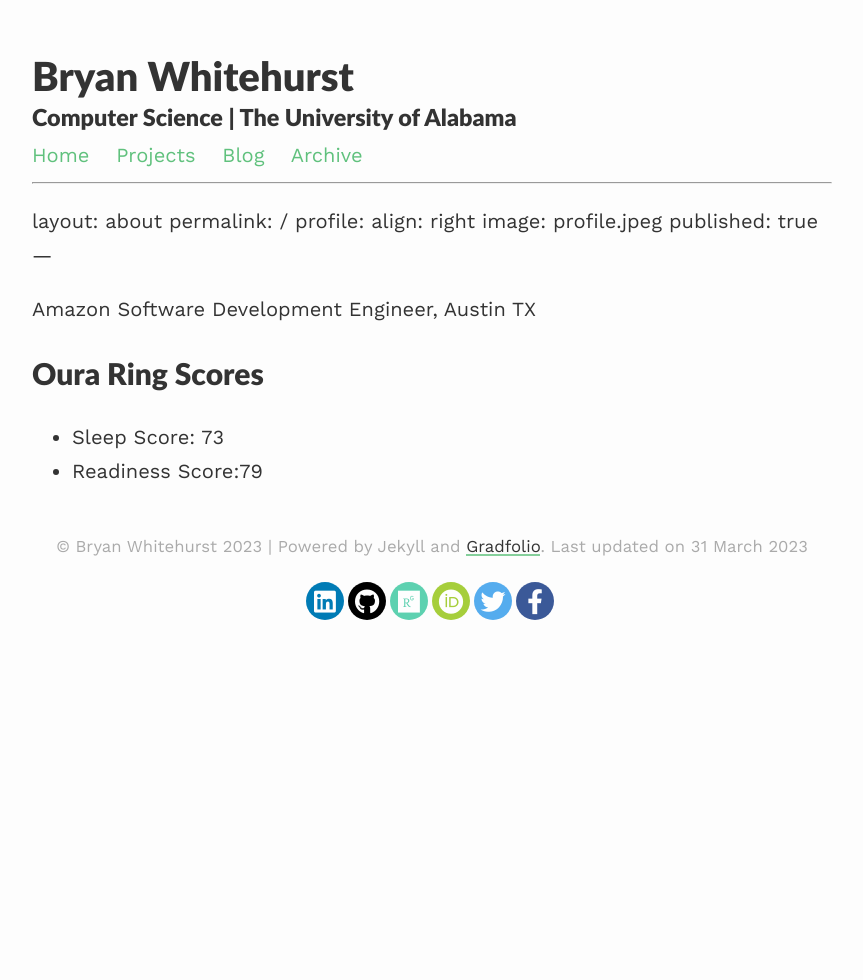
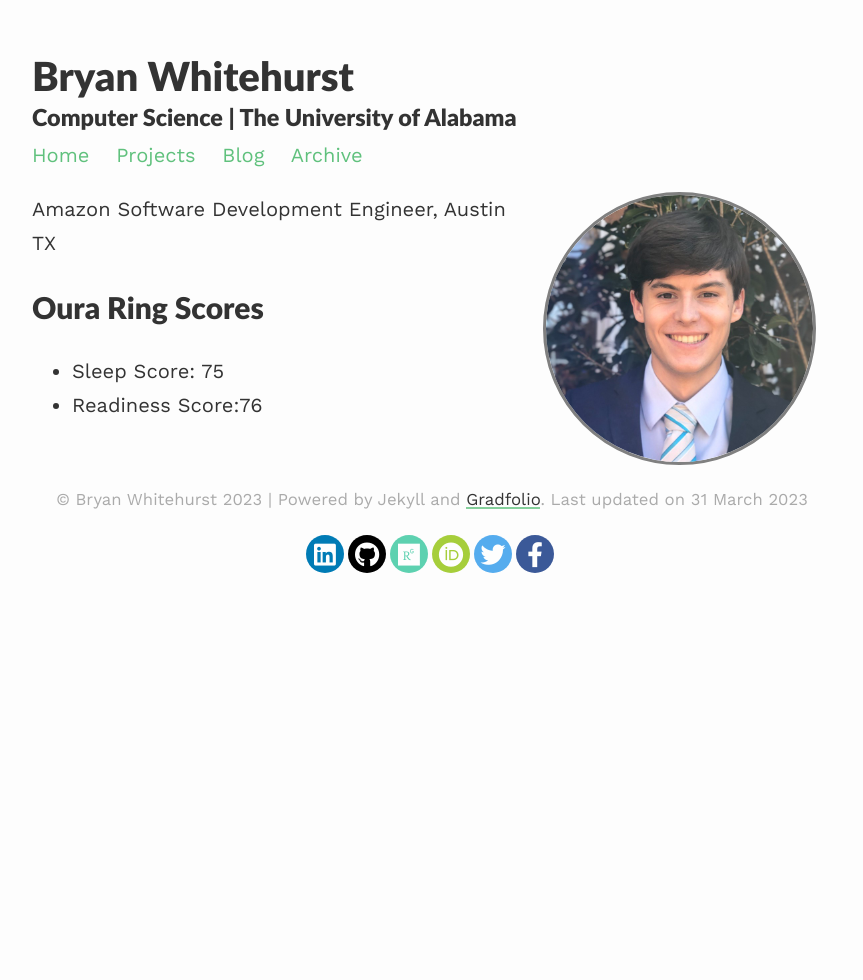
Before and after one commit to BryanWhitehurst/bryanwhitehurst.github.io, a Jekyll site: the page built from index.md, in a window 1280 px wide. Shown: the whole page, without its empty margins (208-1071 px from the left). Built offline with Jekyll 4.4.1, drawn with Linux system fonts in a browser that asks for light colours; nearby versions of some CDN libraries; our own code applies the rules of GitHub Pages for plain Markdown files.

Commit message:
daily oura update

```diff
--- a/index.md
+++ b/index.md
@@ -1,4 +1,3 @@
-
 ---
 layout: about
 permalink: /
@@ -11,5 +10,5 @@ published: true
 Amazon Software Development Engineer, Austin TX
 
 # Oura Ring Scores
-- Sleep Score: 73
-- Readiness Score:79
+- Sleep Score: 75
+- Readiness Score:76
```
